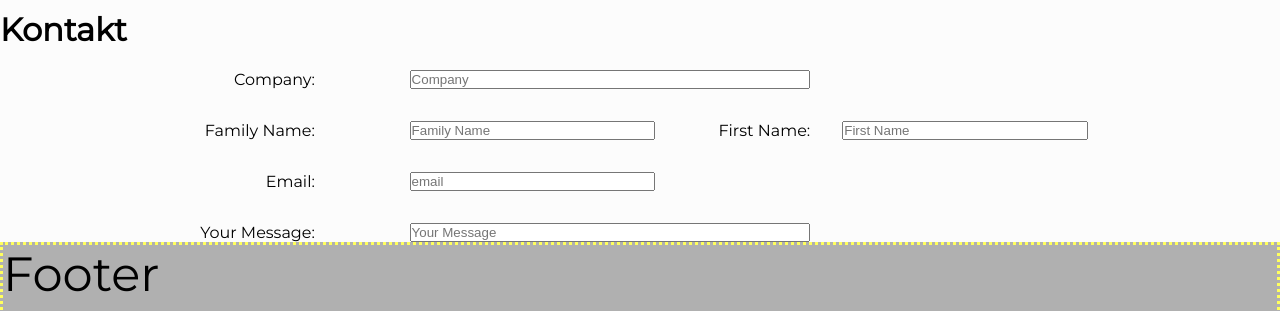
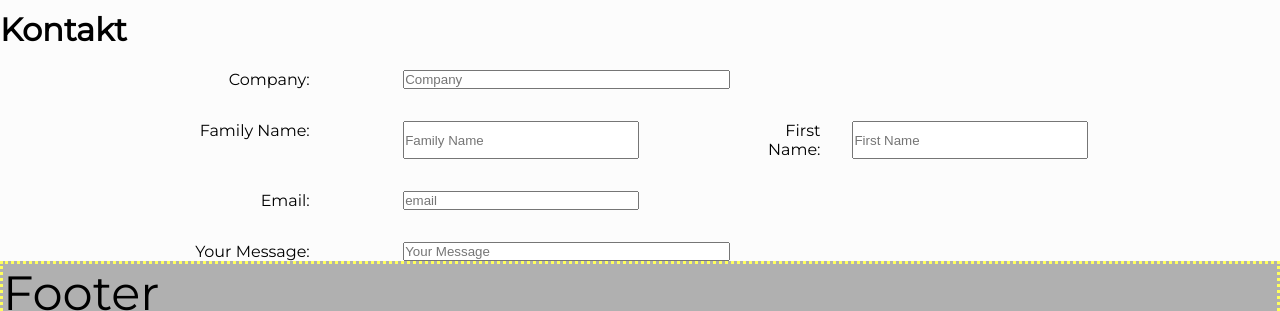
Before and after one commit to VictoriaStudios/gastronauti, a Next.js app: page / in a window 1280 px wide. Shown: the part 2183-2494 px from the top of the page. Built offline with nearby package versions, Linux system fonts and the light colour scheme; a web font is replaced by a local one.

Commit message:
Improved Contact form style

```diff
--- a/styles/ContactForm.module.css
+++ b/styles/ContactForm.module.css
@@ -1,6 +1,6 @@
 .formWrapper {
     display: grid;
-    grid-template-columns: 2fr .5fr 4fr 2fr 4fr;
+    grid-template-columns: 2fr .5fr 4fr 1fr 1fr 4fr;
     gap: 2rem;
     width:70vw;
     margin:auto;
@@ -18,7 +18,7 @@
 
 .formCaptionBack {
     text-align: right;
-    grid-column: 4 /span 1;
+    grid-column: 5 /span 1;
 }
 
 
@@ -31,7 +31,7 @@
 }
 
 .formSecondField {
-    grid-column: 5/span 1;
+    grid-column: 6/span 1;
 }
 
 .formMessage {
```
